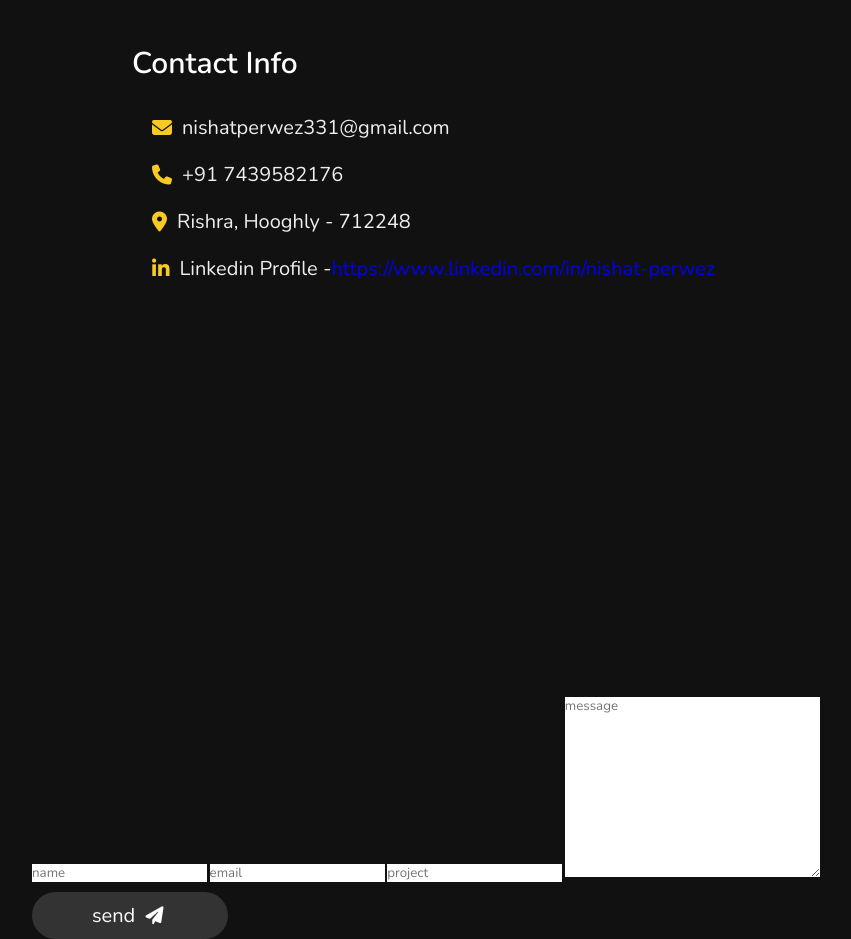
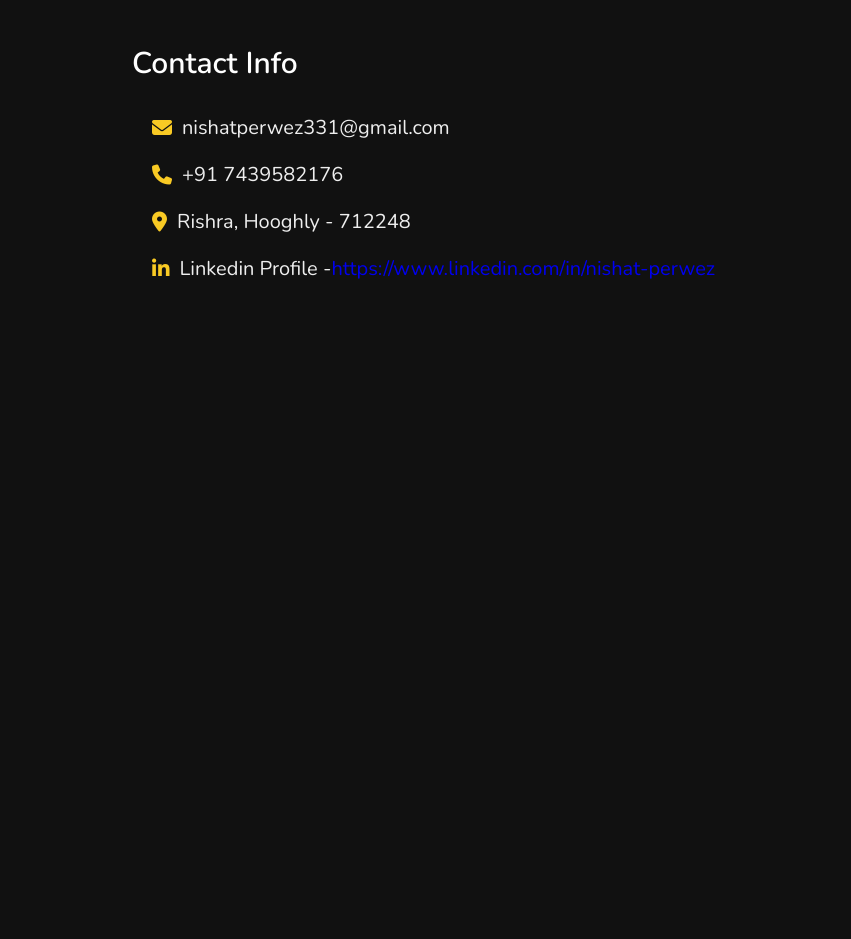
Before and after one commit to nishu0111/Nishat-Perwez_portfolio, a plain HTML site: page index.html in a window 1280 px wide. Shown: the part 3766-4705 px from the top of the page, without its empty margins (318-1169 px from the left). After the commit the page ends 4463 px from the top, so only its background shows below. Drawn offline with nearby package versions, Linux system fonts and the light colour scheme.

Commit message:
Update index.html

```diff
--- a/index.html
+++ b/index.html
@@ -205,19 +205,6 @@
         </div>
     </section>
 
-
-
-                    <form action="">
-                        <input type="text" placeholder="name" class="box">
-                        <input type="email" placeholder="email" class="box">
-                        <input type="text" placeholder="project" class="box">
-                        <textarea name="" id="" cols="30" rows="10" class="box message" placeholder="message"></textarea>
-                        <button type="submit" class="btn">send <i class="fas fa-paper-plane"></i></button>
-
-                    </form>
-
-                </div>
-            </section>
      <!--  contact section ends -->
 
         <!-- scroll top button -->
```
